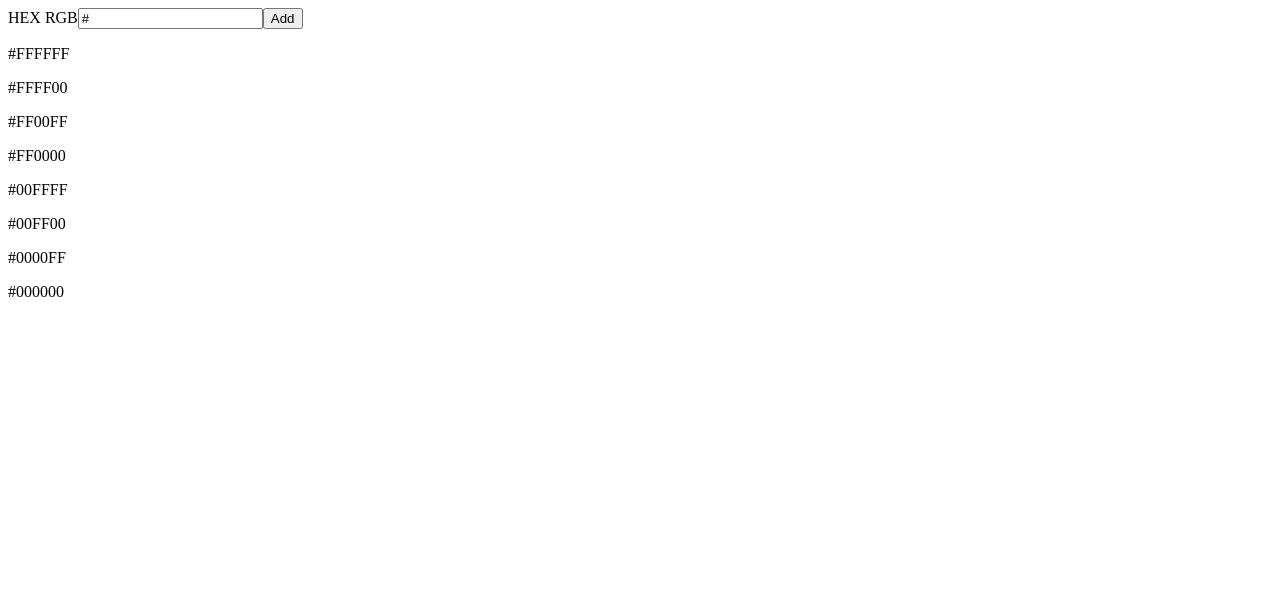
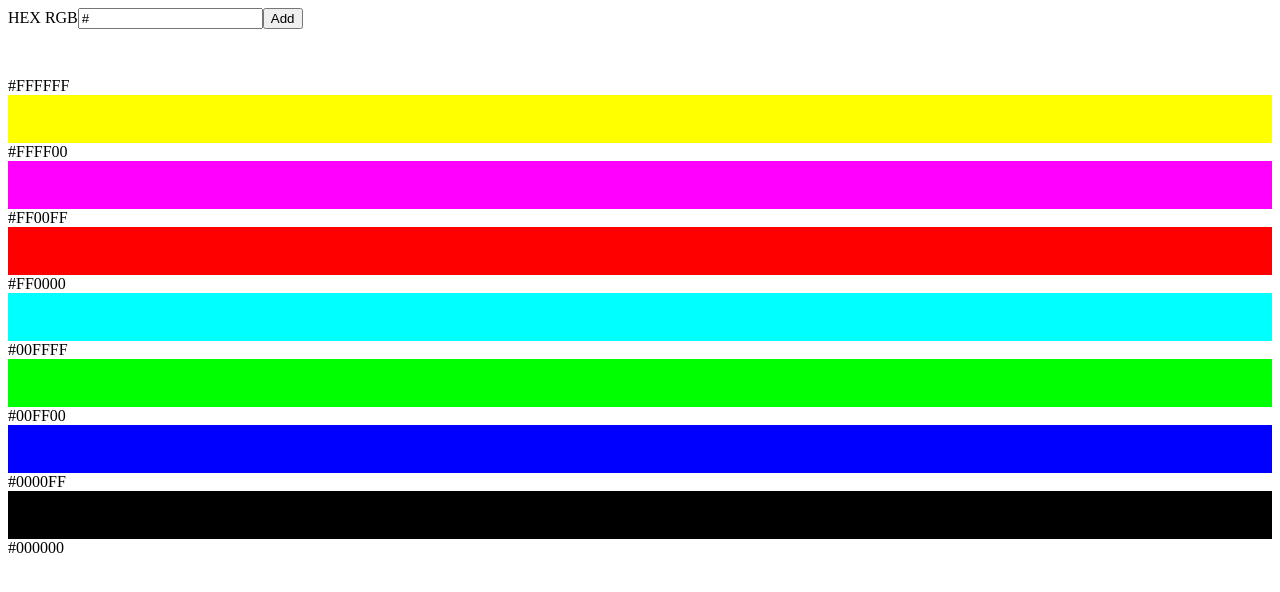
Before and after one commit to ryytuene/goonlineTask, a React (Create React App) app: page / in a window 1280 px wide. Shown: the top 592 px of the page. Built offline with nearby package versions, Linux system fonts and the light colour scheme.

Commit message:
show color above, removing colors

```diff
--- a/src/App.scss
+++ b/src/App.scss
@@ -0,0 +1,3 @@
+.item-color {
+    height: 3rem;
+}
--- a/src/App.tsx
+++ b/src/App.tsx
@@ -42,6 +42,10 @@ function App() {
     setInputHex(value);
   }
 
+  const removeColor = (value: string) => {
+    setColors(colors.filter(color => color !== value));
+  }
+
   const sortColors = (a: string, b: string): number => {
     const colorA = new Color(a);
     const colorB = new Color(b);
@@ -59,6 +63,21 @@ function App() {
     setFiltertedColors([...predefinedColors, ...colors].sort(sortColors))
   }, [predefinedColors, colors])
 
+  const colorItem = (value: string): JSX.Element => {
+    return (
+      <div key={value}>
+        <div className="item-color" style={{ backgroundColor: value }}>
+          {!predefinedColors.includes(value) &&
+            <div onClick={() => removeColor(value)} >
+              X
+            </div>
+          }
+        </div>
+        {value}
+      </div>
+    )
+  }
+
   return (
     <div>
       <form onSubmit={onHexAdd} >
@@ -69,7 +88,7 @@ function App() {
         <button type="submit" >Add</button>
       </form>
       {/* form 2 */}
-      {filteredColors.map(value => <p key={value}>{value}</p>)}
+      {filteredColors.map(value => colorItem(value))}
     </div>
   );
 }
```
